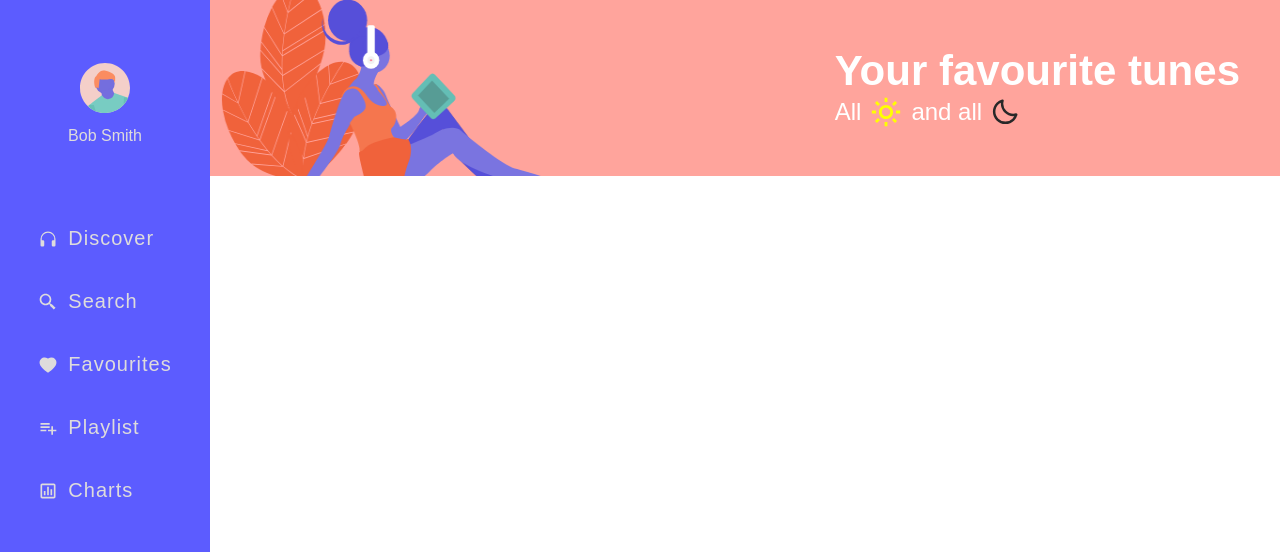
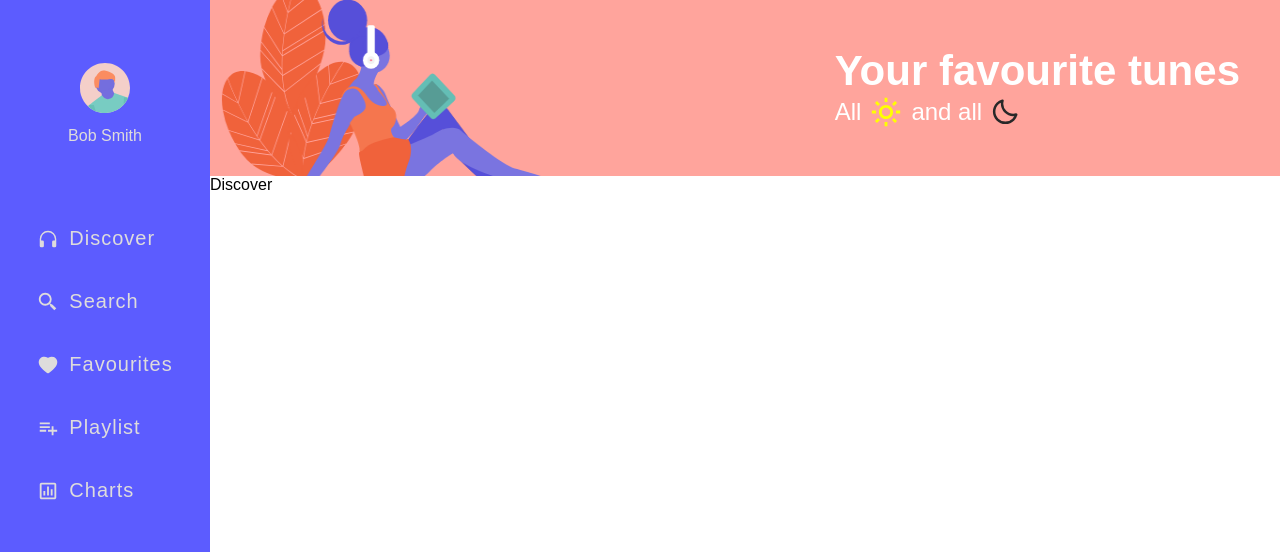
Before and after one commit to YusufjonAbdumajidov/spootify, a React (Create React App) app: page / in a window 1280 px wide. Shown: the top 552 px of the page. Built offline with nearby package versions, Linux system fonts and the light colour scheme.

Commit message:
made routes

```diff
--- a/src/App.js
+++ b/src/App.js
@@ -14,7 +14,7 @@ function App() {
      <Navbar />
      <Header />
      <Routes>
-      <Route path="/Discover" element={<Discover />} />
+      <Route path="/" element={<Discover />} />
       <Route path="/Search" element={<Search />} />
       <Route path="/Favourites" element={<Favourites />} />
       <Route path="/Playlist" element={<Playlist />} />
--- a/src/Components/Navbar.jsx
+++ b/src/Components/Navbar.jsx
@@ -4,6 +4,7 @@ import { BiSearchAlt2, BiBarChartSquare } from 'react-icons/bi';
 import { AiFillHeart } from 'react-icons/ai';
 import { MdPlaylistAdd } from 'react-icons/md';
 import avatarImage from "../images/avatar.svg";
+import { Link } from "react-router-dom";
 
 const Navbar = () => {
   return (
@@ -14,11 +15,25 @@ const Navbar = () => {
         </header>
         <nav>
             <ul>
-                <li><a href="/"> <BsHeadphones className='icon' /> Discover</a></li>
-                <li><a href="/"><BiSearchAlt2 className='icon' />Search</a></li>
-                <li><a href="/"><AiFillHeart className='icon' />Favourites</a></li>
-                <li><a href="/"><MdPlaylistAdd className='icon' /> Playlist</a></li>
-                <li><a href="/">< BiBarChartSquare className='icon' /> Charts</a></li>
+                <Link to="/">
+                <li> <BsHeadphones className='icon' /> Discover</li>
+                </Link>
+
+                <Link to="/Search">
+                <li><BiSearchAlt2 className='icon' />Search</li>
+                </Link>
+
+                <Link to="/Favourites">
+                <li><AiFillHeart className='icon' />Favourites</li>
+                </Link>
+
+                <Link to="/Playlist">
+                <li><MdPlaylistAdd className='icon' /> Playlist</li>
+                </Link>
+
+                <Link to="/Charts">
+                <li>< BiBarChartSquare className='icon' /> Charts</li>
+                </Link>
             </ul>
         </nav>
     </div>
--- a/src/styles/_navbar.scss
+++ b/src/styles/_navbar.scss
@@ -34,12 +34,12 @@
             font-size: 20px;
             margin: 40px 0;
             letter-spacing: 1px;
-            a{
             display: flex;
             align-items: center;
             color: #dedcdc;
             transition: all .4s;
             .icon{
+                font-size: 22px;
                 margin-right: 10px;
             }
             &:hover{
@@ -48,4 +48,3 @@
         }
     }
 }
-}
```
Lines whose indentation alone changed are shown as unchanged.
